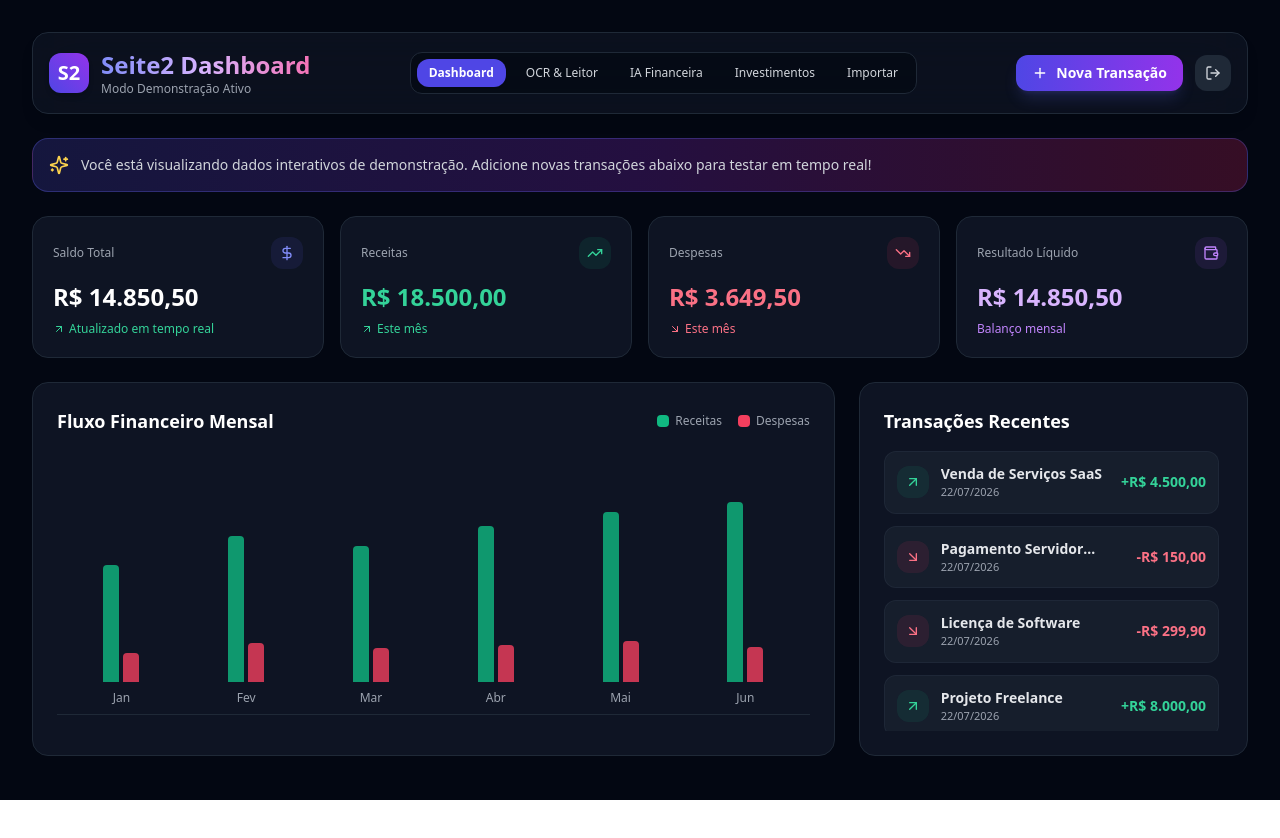
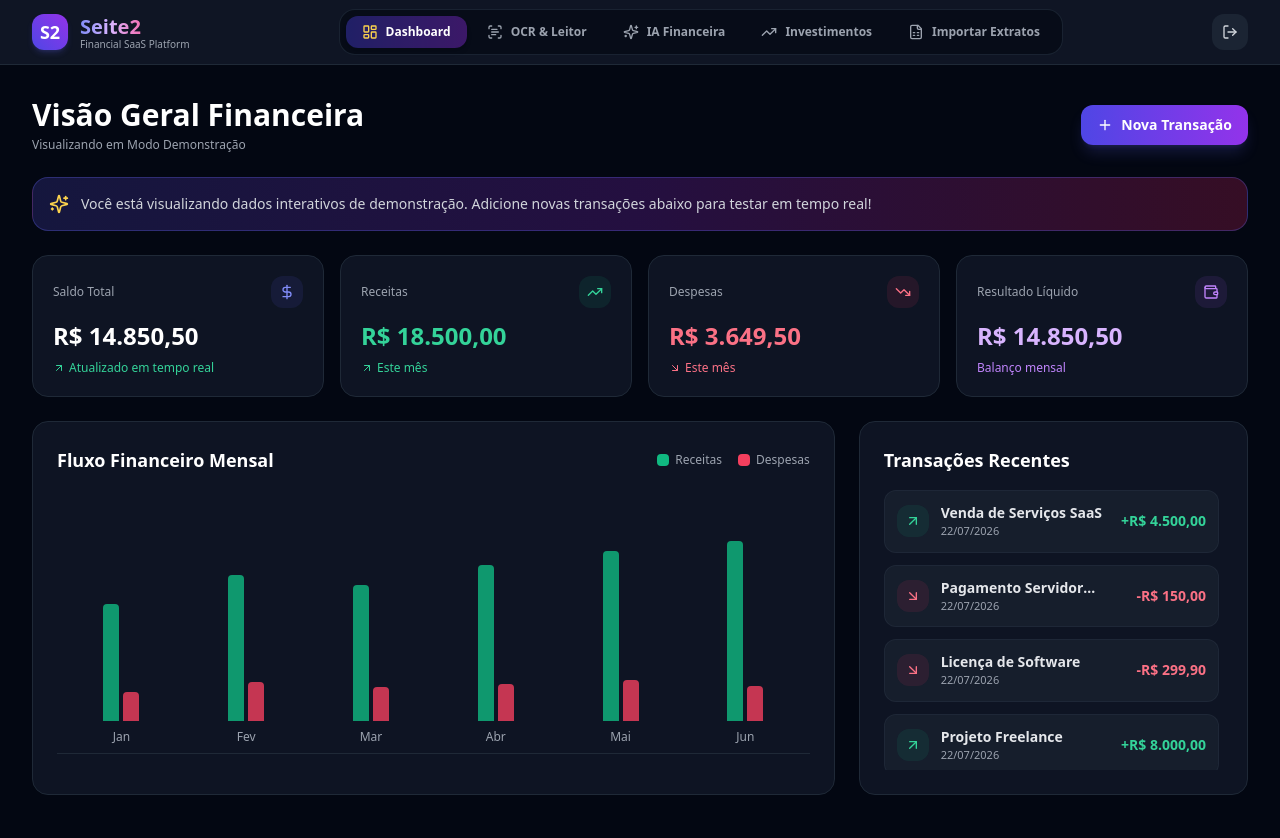
Before and after one commit to brunohaas1/seite2, a Next.js app in the folder frontend/: page /dashboard in a window 1280 px wide. Shown: the top 838 px of the page. Before the commit the page ends 800 px from the top, so only its background shows below. Built offline with nearby package versions, Linux system fonts and the light colour scheme.

Commit message:
feat(ui): add persistent top Navbar layout with active tab indicators across all dashboard pages

```diff
--- a/frontend/src/app/(dashboard)/dashboard/page.tsx
+++ b/frontend/src/app/(dashboard)/dashboard/page.tsx
@@ -208,55 +208,32 @@ export default function DashboardPage() {
       </AnimatePresence>
 
       <div className="max-w-7xl mx-auto p-4 md:p-6 lg:p-8 space-y-6">
-        {/* Top Header */}
+        {/* Sub Header / Action Bar */}
         <motion.div
-          initial={{ opacity: 0, y: -20 }}
+          initial={{ opacity: 0, y: -10 }}
           animate={{ opacity: 1, y: 0 }}
-          className="flex flex-wrap items-center justify-between gap-4 bg-gray-900/60 backdrop-blur-xl border border-gray-800 p-4 rounded-2xl shadow-lg"
+          className="flex items-center justify-between gap-4"
         >
-          <div className="flex items-center gap-3">
-            <div className="h-10 w-10 rounded-xl bg-gradient-to-tr from-indigo-600 to-purple-600 flex items-center justify-center font-black text-xl shadow-md">
-              S2
-            </div>
           <div>
-              <h1 className="text-xl md:text-2xl font-bold bg-clip-text text-transparent bg-gradient-to-r from-indigo-400 via-purple-300 to-pink-400">
-                Seite2 Dashboard
+            <h1 className="text-2xl md:text-3xl font-extrabold text-white">
+              Visão Geral Financeira
             </h1>
-              <p className="text-xs text-gray-400">
-                {isDemo ? "Modo Demonstração Ativo" : "Conectado ao Servidor ZimaOS"}
+            <p className="text-xs text-gray-400 mt-1">
+              {isDemo ? "Visualizando em Modo Demonstração" : "Conectado ao Servidor ZimaOS em tempo real"}
             </p>
           </div>
-          </div>
 
-          {/* Navigation Tabs */}
-          <div className="flex items-center gap-2 overflow-x-auto text-xs font-medium bg-gray-950/60 p-1.5 rounded-xl border border-gray-800">
-            <a href="/dashboard" className="px-3 py-1.5 bg-indigo-600 text-white rounded-lg font-semibold shadow-sm">Dashboard</a>
-            <a href="/ocr" className="px-3 py-1.5 hover:bg-gray-800 text-gray-300 hover:text-white rounded-lg transition-colors">OCR & Leitor</a>
-            <a href="/ai-assistant" className="px-3 py-1.5 hover:bg-gray-800 text-gray-300 hover:text-white rounded-lg transition-colors">IA Financeira</a>
-            <a href="/investments" className="px-3 py-1.5 hover:bg-gray-800 text-gray-300 hover:text-white rounded-lg transition-colors">Investimentos</a>
-            <a href="/import" className="px-3 py-1.5 hover:bg-gray-800 text-gray-300 hover:text-white rounded-lg transition-colors">Importar</a>
-          </div>
-
-          <div className="flex items-center gap-3">
           <motion.button
             whileHover={{ scale: 1.03 }}
             whileTap={{ scale: 0.97 }}
             onClick={() => setIsModalOpen(true)}
-              className="flex items-center gap-2 px-4 py-2 bg-gradient-to-r from-indigo-600 to-purple-600 hover:from-indigo-500 hover:to-purple-500 text-white text-sm font-semibold rounded-xl shadow-lg shadow-indigo-500/20 transition-all"
+            className="flex items-center gap-2 px-4 py-2.5 bg-gradient-to-r from-indigo-600 to-purple-600 hover:from-indigo-500 hover:to-purple-500 text-white text-sm font-semibold rounded-xl shadow-lg shadow-indigo-500/20 transition-all"
           >
             <Plus className="h-4 w-4" />
             <span>Nova Transação</span>
           </motion.button>
+        </motion.div>
 
-            <button
-              onClick={handleLogout}
-              className="p-2.5 bg-gray-800 hover:bg-gray-700 text-gray-300 hover:text-white rounded-xl transition-colors"
-              title="Sair"
-            >
-              <LogOut className="h-4 w-4" />
-            </button>
-          </div>
-        </motion.div>
 
         {/* Demo Banner */}
         {isDemo && (
--- /dev/null
+++ b/frontend/src/app/(dashboard)/layout.tsx
@@ -0,0 +1,14 @@
+import { Navbar } from "@/components/layout/Navbar";
+
+export default function DashboardLayout({
+  children,
+}: {
+  children: React.ReactNode;
+}) {
+  return (
+    <div className="min-h-screen bg-gray-950 text-white selection:bg-indigo-500 selection:text-white">
+      <Navbar />
+      <main>{children}</main>
+    </div>
+  );
+}
--- /dev/null
+++ b/frontend/src/components/layout/Navbar.tsx
@@ -0,0 +1,143 @@
+"use client";
+
+import { usePathname, useRouter } from "next/navigation";
+import Link from "next/link";
+import { motion } from "framer-motion";
+import {
+  LayoutDashboard, ScanText, Sparkles, TrendingUp,
+  FileSpreadsheet, Plus, LogOut, Menu, X, Wallet
+} from "lucide-react";
+import { useState } from "react";
+
+export function Navbar() {
+  const pathname = usePathname();
+  const router = useRouter();
+  const [mobileMenuOpen, setMobileMenuOpen] = useState(false);
+
+  const navItems = [
+    { name: "Dashboard", href: "/dashboard", icon: LayoutDashboard },
+    { name: "OCR & Leitor", href: "/ocr", icon: ScanText },
+    { name: "IA Financeira", href: "/ai-assistant", icon: Sparkles },
+    { name: "Investimentos", href: "/investments", icon: TrendingUp },
+    { name: "Importar Extratos", href: "/import", icon: FileSpreadsheet },
+  ];
+
+  const handleLogout = () => {
+    localStorage.removeItem("token");
+    localStorage.removeItem("user");
+    router.push("/login");
+  };
+
+  return (
+    <header className="sticky top-0 z-50 bg-gray-900/90 backdrop-blur-xl border-b border-gray-800">
+      <div className="max-w-7xl mx-auto px-4 sm:px-6 lg:px-8">
+        <div className="flex items-center justify-between h-16">
+          {/* Brand Logo */}
+          <Link href="/dashboard" className="flex items-center gap-3 group">
+            <div className="h-9 w-9 rounded-xl bg-gradient-to-tr from-indigo-600 to-purple-600 flex items-center justify-center font-black text-lg text-white shadow-md shadow-indigo-500/20 group-hover:scale-105 transition-all">
+              S2
+            </div>
+            <div>
+              <span className="text-xl font-black bg-clip-text text-transparent bg-gradient-to-r from-indigo-400 via-purple-300 to-pink-400">
+                Seite2
+              </span>
+              <span className="hidden sm:block text-[10px] text-gray-400 font-medium -mt-1">
+                Financial SaaS Platform
+              </span>
+            </div>
+          </Link>
+
+          {/* Desktop Navigation Tabs */}
+          <nav className="hidden md:flex items-center gap-1 bg-gray-950/60 p-1.5 rounded-2xl border border-gray-800/80">
+            {navItems.map((item) => {
+              const isActive = pathname === item.href;
+              const Icon = item.icon;
+
+              return (
+                <Link
+                  key={item.href}
+                  href={item.href}
+                  className={`relative px-4 py-2 rounded-xl text-xs font-semibold flex items-center gap-2 transition-all ${
+                    isActive
+                      ? "text-white shadow-md"
+                      : "text-gray-400 hover:text-white hover:bg-gray-800/60"
+                  }`}
+                >
+                  {isActive && (
+                    <motion.div
+                      layoutId="activeTab"
+                      className="absolute inset-0 bg-gradient-to-r from-indigo-600 to-purple-600 rounded-xl -z-10"
+                      transition={{ type: "spring", stiffness: 400, damping: 30 }}
+                    />
+                  )}
+                  <Icon className={`h-4 w-4 ${isActive ? "text-amber-300" : "text-gray-400"}`} />
+                  <span>{item.name}</span>
+                </Link>
+              );
+            })}
+          </nav>
+
+          {/* Right User Actions */}
+          <div className="hidden sm:flex items-center gap-3">
+            <button
+              onClick={handleLogout}
+              className="p-2.5 bg-gray-800/80 hover:bg-gray-700 text-gray-300 hover:text-white rounded-xl transition-colors"
+              title="Sair da Conta"
+            >
+              <LogOut className="h-4 w-4" />
+            </button>
+          </div>
+
+          {/* Mobile Menu Button */}
+          <div className="flex md:hidden items-center gap-2">
+            <button
+              onClick={() => setMobileMenuOpen(!mobileMenuOpen)}
+              className="p-2.5 bg-gray-800 text-gray-300 hover:text-white rounded-xl"
+            >
+              {mobileMenuOpen ? <X className="h-5 w-5" /> : <Menu className="h-5 w-5" />}
+            </button>
+          </div>
+        </div>
+      </div>
+
+      {/* Mobile Drawer Menu */}
+      {mobileMenuOpen && (
+        <motion.div
+          initial={{ opacity: 0, height: 0 }}
+          animate={{ opacity: 1, height: "auto" }}
+          exit={{ opacity: 0, height: 0 }}
+          className="md:hidden border-b border-gray-800 bg-gray-900 px-4 pt-2 pb-4 space-y-2"
+        >
+          {navItems.map((item) => {
+            const isActive = pathname === item.href;
+            const Icon = item.icon;
+
+            return (
+              <Link
+                key={item.href}
+                href={item.href}
+                onClick={() => setMobileMenuOpen(false)}
+                className={`flex items-center gap-3 px-4 py-3 rounded-xl text-sm font-semibold transition-all ${
+                  isActive
+                    ? "bg-gradient-to-r from-indigo-600 to-purple-600 text-white"
+                    : "text-gray-400 hover:bg-gray-800 hover:text-white"
+                }`}
+              >
+                <Icon className="h-5 w-5" />
+                <span>{item.name}</span>
+              </Link>
+            );
+          })}
+
+          <button
+            onClick={handleLogout}
+            className="w-full flex items-center gap-3 px-4 py-3 rounded-xl text-sm font-semibold text-rose-400 hover:bg-rose-500/10 transition-colors"
+          >
+            <LogOut className="h-5 w-5" />
+            <span>Sair da Conta</span>
+          </button>
+        </motion.div>
+      )}
+    </header>
+  );
+}
```
Lines whose indentation alone changed are shown as unchanged.
